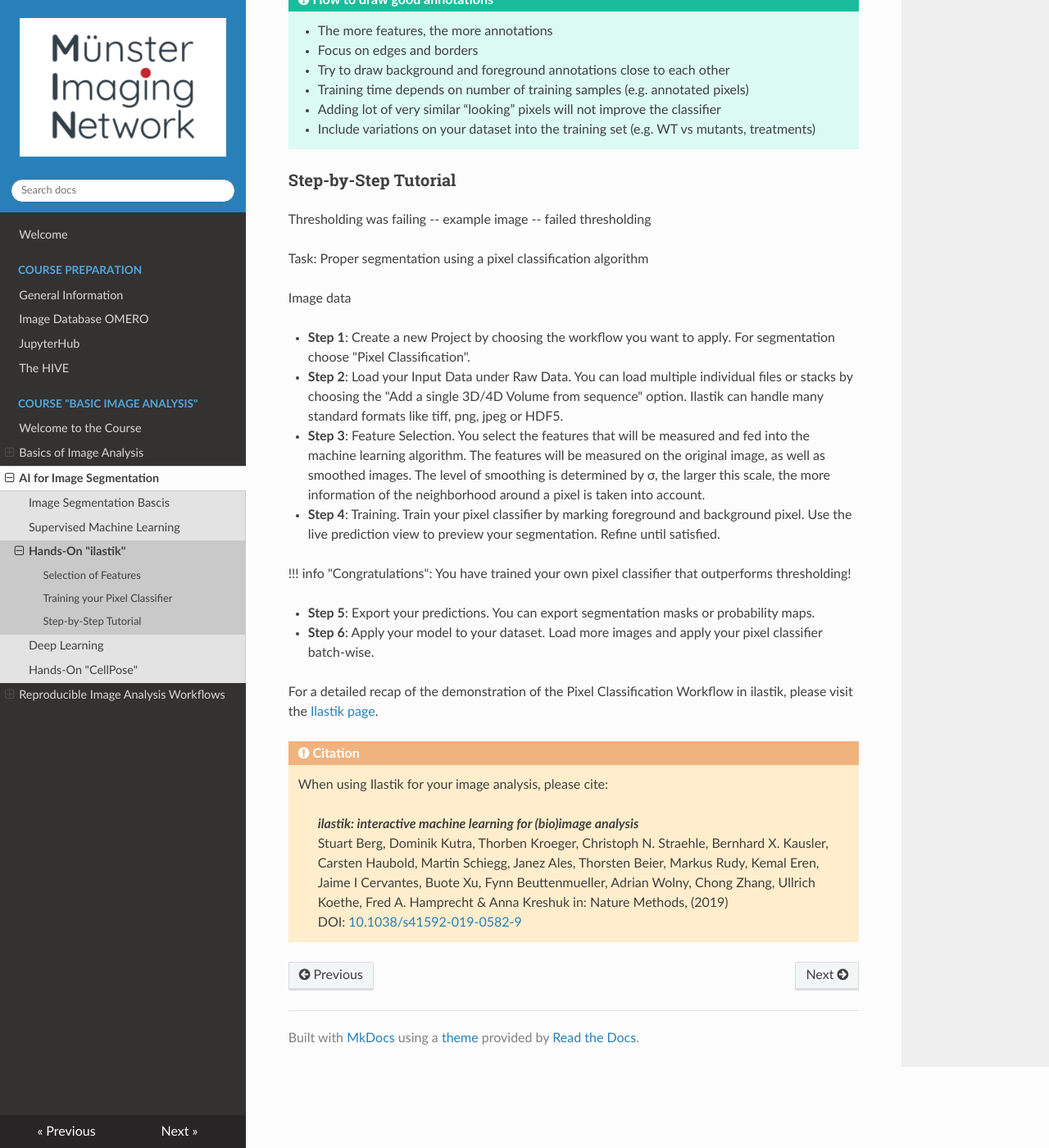
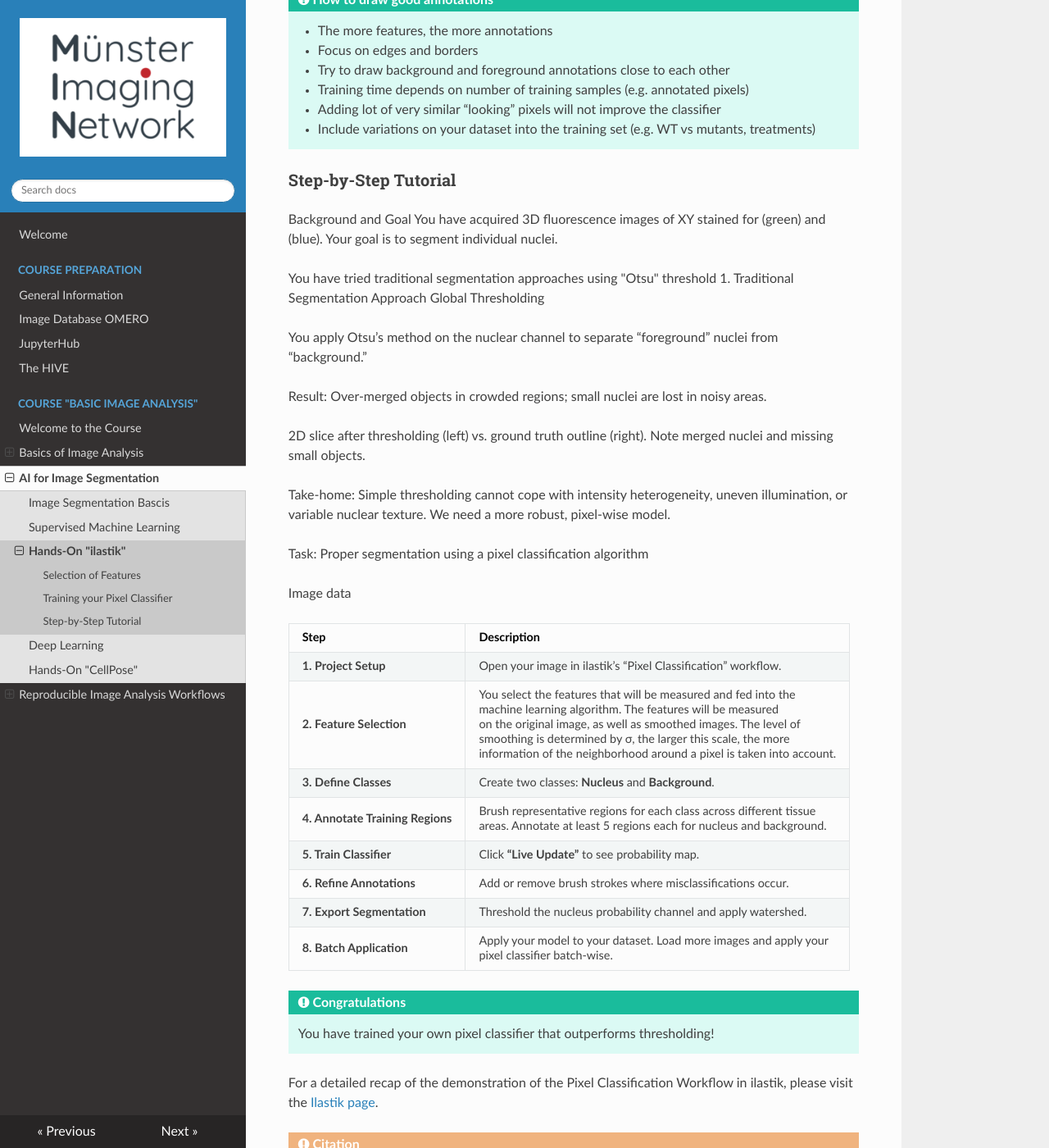
Before and after one commit to MuensterImagingNetwork/MINCourses_ImageAnalysis, an MkDocs documentation site: the page built from docs/basic/mlforsegmentation/ilastik.md, in a window 1280 px wide and 1400 px high, scrolled down 2081 px. Shown: the whole window at 82% size. Built offline with MkDocs 1.6.1, drawn with Linux system fonts in a browser that asks for light colours; nearby versions of some CDN libraries.

Commit message:
tutorial set up

```diff
--- a/docs/basic/mlforsegmentation/ilastik.md
+++ b/docs/basic/mlforsegmentation/ilastik.md
@@ -64,23 +64,45 @@ performance through multiple iterations.
 
 ### Step-by-Step Tutorial
 
-Thresholding was failing
--- example image -- failed thresholding
+Background and Goal
+You have acquired 3D fluorescence images of XY stained for (green) and (blue).
+Your goal is to segment individual nuclei.
+
+You have tried traditional segmentation approaches using "Otsu" threshold
+1. Traditional Segmentation Approach
+Global Thresholding
+
+You apply Otsu’s method on the nuclear channel to separate “foreground” nuclei from “background.”
+
+Result: Over‑merged objects in crowded regions; small nuclei are lost in noisy areas.
+
+2D slice after thresholding (left) vs. ground truth outline (right). Note merged nuclei and missing small objects.
+
+Take‑home: Simple thresholding cannot cope with intensity heterogeneity, uneven illumination, or variable nuclear texture. We need a more robust, pixel‑wise model.
 
 Task: Proper segmentation using a pixel classification algorithm
 
 Image data
 
-- **Step 1**: Create a new Project by choosing the workflow you want to apply. For segmentation choose "Pixel Classification".
-- **Step 2**: Load your Input Data under Raw Data. You can load multiple individual files or stacks by choosing the "Add a single 3D/4D Volume from sequence" option. Ilastik can handle many standard formats like tiff, png, jpeg or HDF5.
-- **Step 3**: Feature Selection. You select the features that will be measured and fed into the machine learning algorithm. The features will be measured on the original image, as well as smoothed images. The level of smoothing is determined by σ, the larger this scale, the more information of the neighborhood around a pixel is taken into account.
-- **Step 4**: Training. Train your pixel classifier by marking foreground and background pixel. Use the live prediction view to preview your segmentation. Refine until satisfied.
 
-!!! info "Congratulations":
+| Step                             | Description
+| -------------------------------- | --------------------------------------------------------------
+| **1. Project Setup**             | Open your image in ilastik’s “Pixel Classification” workflow.
+| **2. Feature Selection**         | You select the features that will be measured and fed into the <br> machine learning algorithm. The features will be measured <br>on the original image, as well as smoothed images. The level of <br> smoothing is determined by σ, the larger this scale, the more <br> information of the neighborhood around a pixel is taken into account.
+| **3. Define Classes**            | Create two classes: **Nucleus** and **Background**.
+| **4. Annotate Training Regions** | Brush representative regions for each class across different tissue <br>  areas. Annotate at least 5 regions each for nucleus and background.
+| **5. Train Classifier**          | Click **“Live Update”** to see probability map.
+| **6. Refine Annotations**        | Add or remove brush strokes where misclassifications occur.
+| **7. Export Segmentation**       | Threshold the nucleus probability channel and apply watershed.
+| **8. Batch Application**         |  Apply your model to your dataset. Load more images and apply your <br> pixel classifier batch-wise.
+
+!!! tip "Congratulations"
 	You have trained your own pixel classifier that outperforms thresholding!
 
-- **Step 5**: Export your predictions. You can export segmentation masks or probability maps.
-- **Step 6**: Apply your model to your dataset. Load more images and apply your pixel classifier batch-wise.
+
+
+
+
 
 For a detailed recap of the demonstration of the Pixel Classification Workflow in ilastik,
 please visit the [Ilastik page](https://www.ilastik.org/documentation/pixelclassification/pixelclassification).
```
